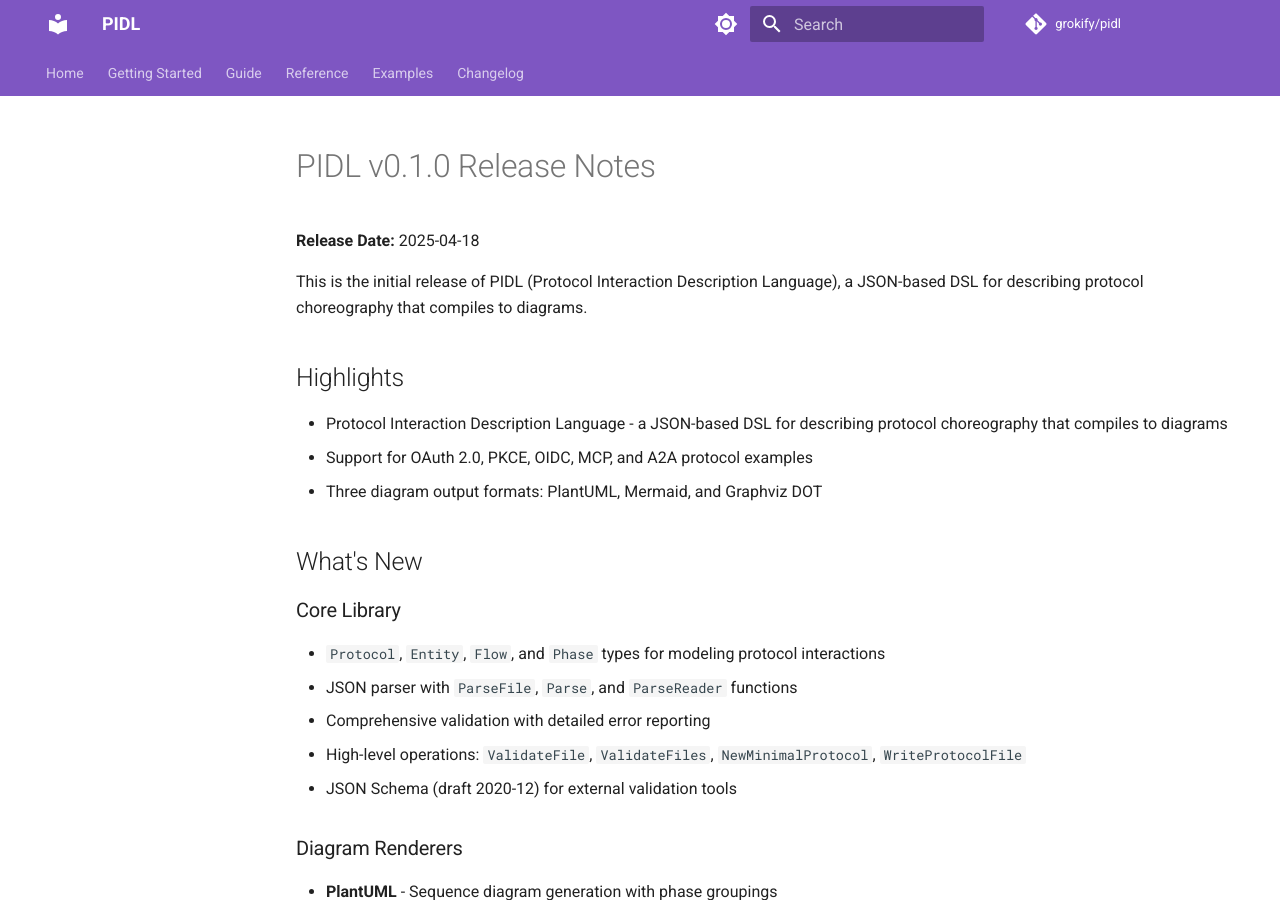
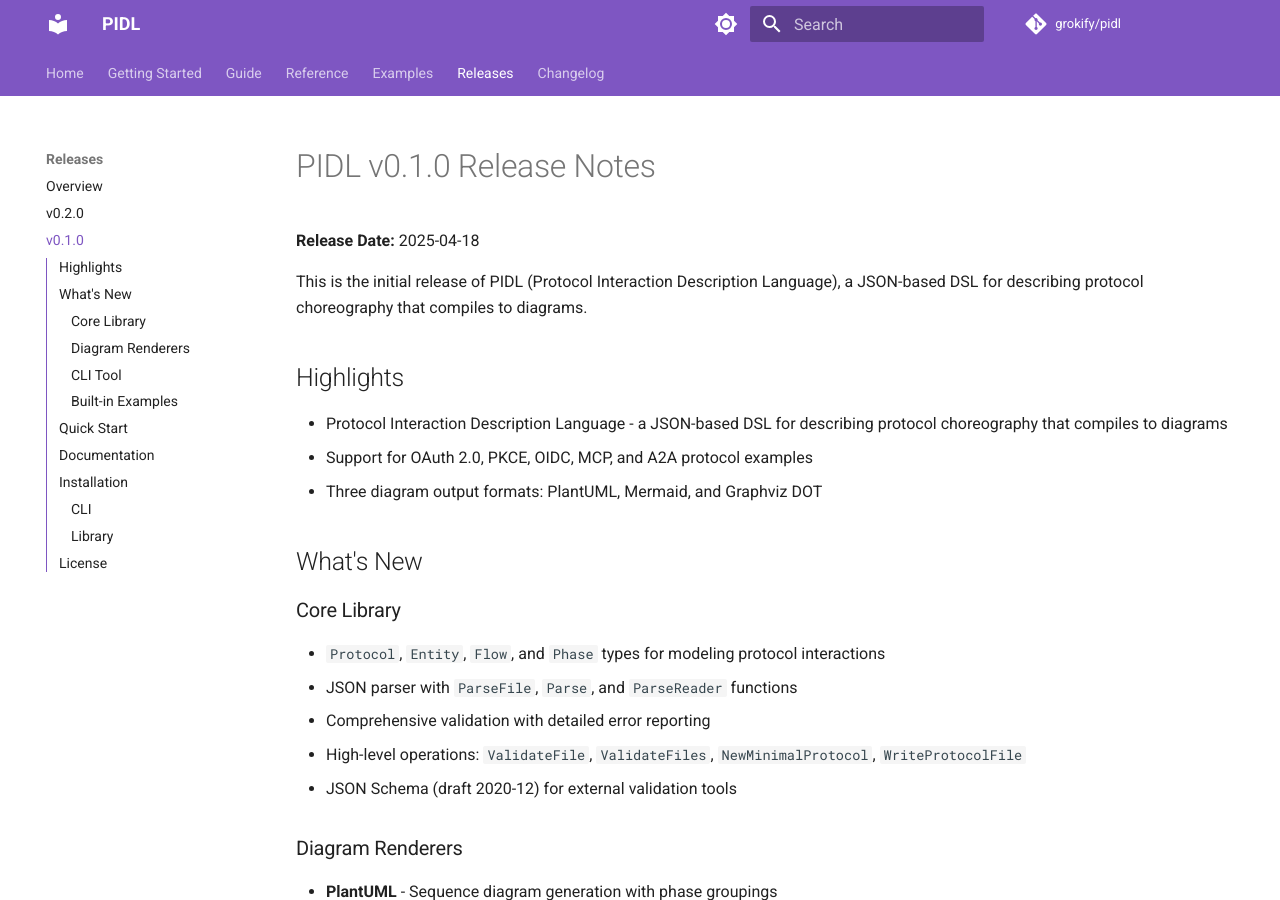
Before and after one commit to grokify/pidl, an MkDocs documentation site: the page built from docs/releases/v0.1.0.md, in a window 1280 px wide and 900 px high. Built offline with MkDocs 1.6.1 and Material for MkDocs 9.7.7, drawn with Linux system fonts in a browser that asks for light colours; comment, search, counter and statistics services are not loaded.

Commit message:
docs(mkdocs): add release notes to navigation
Co-Authored-By: Claude Opus 4.5 <noreply@anthropic.com>

```diff
--- a/mkdocs.yml
+++ b/mkdocs.yml
@@ -72,6 +72,10 @@ nav:
     - OAuth 2.0: examples/oauth2.md
     - MCP: examples/mcp.md
     - A2A: examples/a2a.md
+  - Releases:
+    - Overview: releases/index.md
+    - v0.2.0: releases/v0.2.0.md
+    - v0.1.0: releases/v0.1.0.md
   - Changelog: CHANGELOG.md
 
 extra:
```
